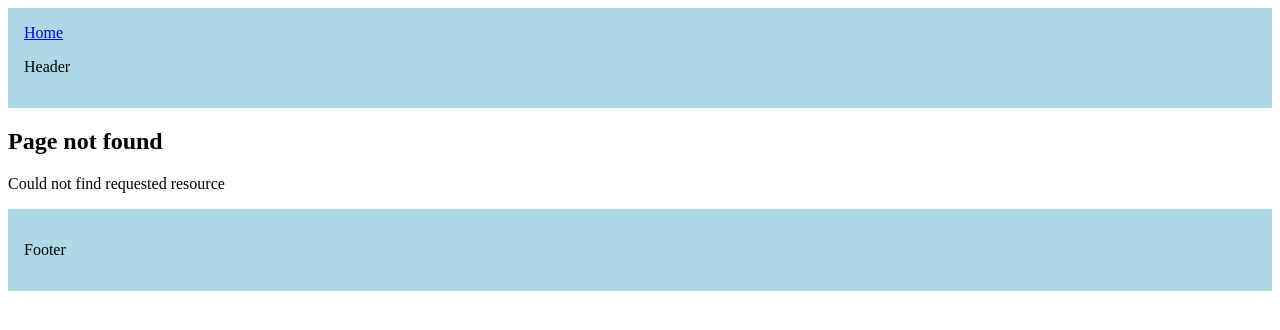
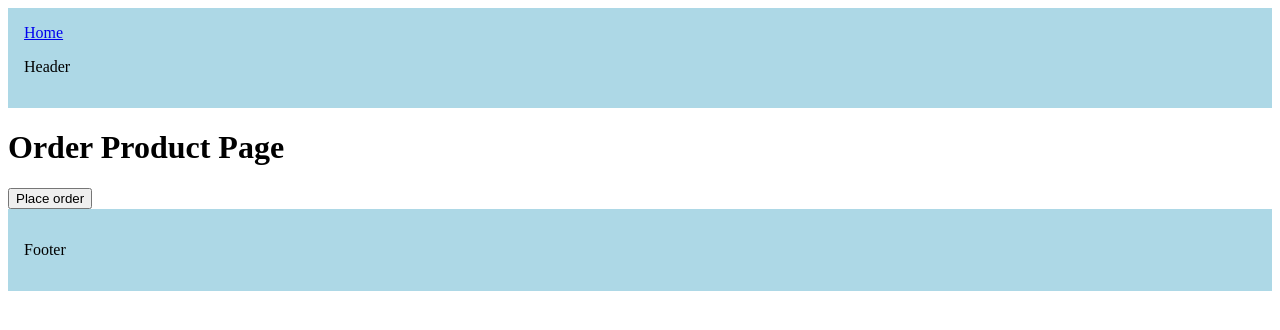
Before and after one commit to khangnv111/next-tutorial, a Next.js app: page /order-product in a window 1280 px wide. Before the commit this address had no page. Shown: the top 330 px of the page. Built offline with nearby package versions, Linux system fonts and the light colour scheme.

Commit message:
22 - Navigating Programmatically

```diff
--- /dev/null
+++ b/src/app/order-product/page.tsx
@@ -0,0 +1,19 @@
+"use client";
+
+import  { useRouter } from 'next/navigation';
+
+export default function OrderProduct(){
+    const router = useRouter();
+
+    const handleClick = () => {
+        // alert('Order placed!');
+        router.push('/');
+    }
+
+    return (
+        <>
+            <h1>Order Product Page</h1>
+            <button onClick={handleClick}>Place order</button>
+        </>
+    );
+}
```
